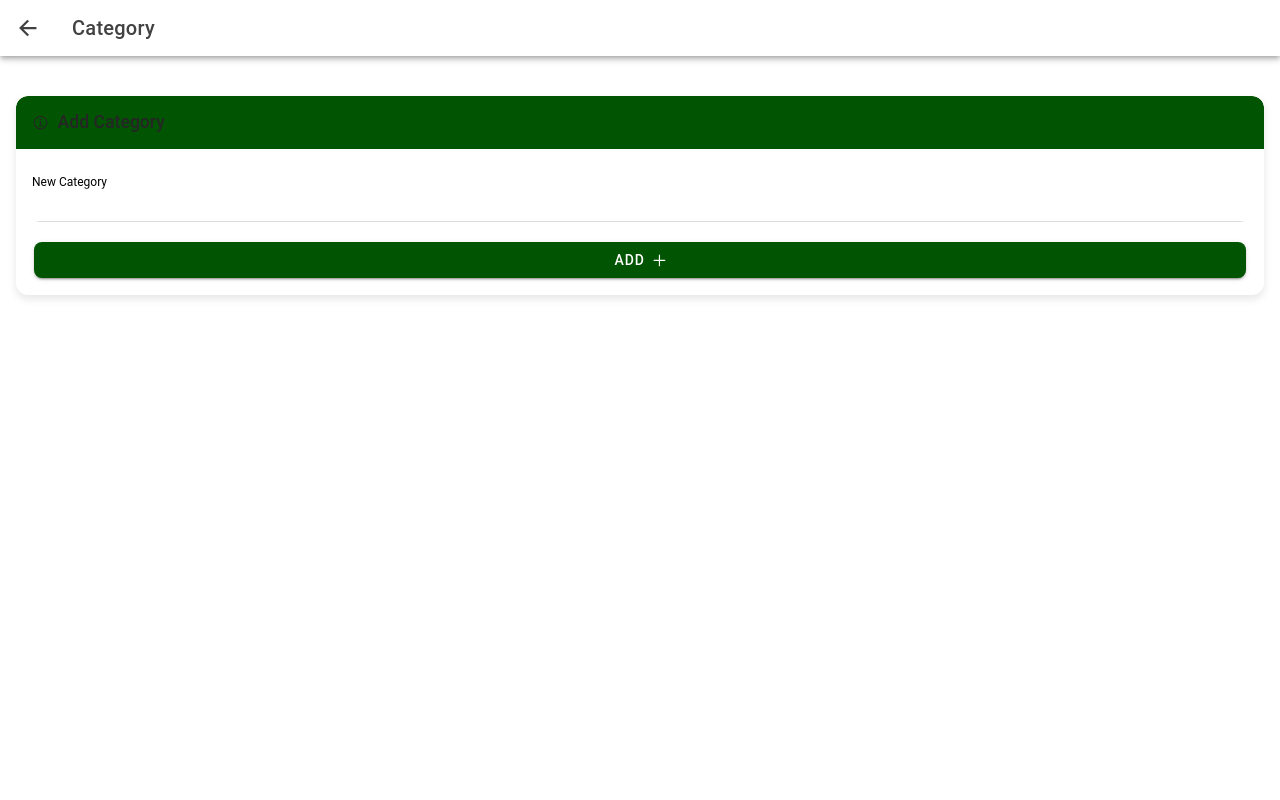
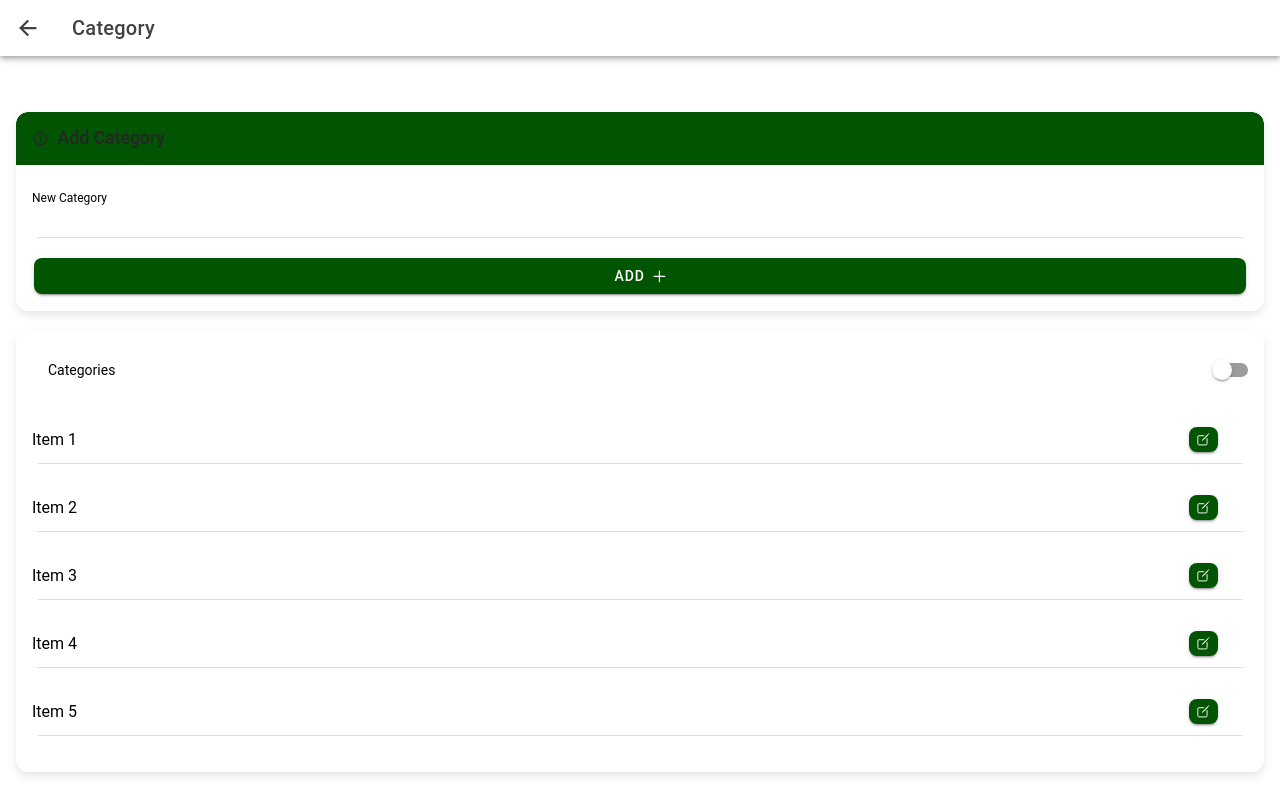
Before and after one commit to pinfinity1/ionic-menu, a React (Vite) app: page /category in a window 1280 px wide. Built offline with nearby package versions, Linux system fonts and the light colour scheme.

Commit message:
add / edit category page

```diff
--- a/src/App.tsx
+++ b/src/App.tsx
@@ -35,6 +35,8 @@ import Admin from "./pages/Admin";
 import Login from "./pages/Login";
 import Category from "./pages/Category";
 import Products from "./pages/Products";
+import EditCategory from "./pages/EditCategory";
+
 
 setupIonicReact();
 
@@ -53,8 +55,8 @@ const App: React.FC = () => {
                         <Route exact path="/category">
                             <Category/>
                         </Route>
-                        <Route exact path="/category/:id">
-                            {/*<EditCategory/>*/}
+                        <Route exact path="/edit-category">
+                            <EditCategory/>
                         </Route>
                         <Route exact path="/products">
                             <Products/>
--- a/src/pages/Category.css
+++ b/src/pages/Category.css
@@ -1,5 +1,5 @@
 ion-card {
-    margin: 16px;
+    margin: 0;
     border-radius: 12px;
     box-shadow: 0 4px 8px rgba(0, 0, 0, 0.1);
 }
@@ -17,10 +17,21 @@ ion-card-title {
     font-size: 1.1rem;
 }
 
-ion-button {
-    margin-top: 16px;
-}
-
 .cat-card {
     margin-top: 40px;
 }
+
+.category-list {
+    margin-top: 20px;
+    padding: 16px;
+    border-radius: 12px;
+    box-shadow: 0 4px 8px rgba(0, 0, 0, 0.1);
+}
+
+.category-list__header {
+    margin-bottom: 24px;
+}
+
+.edit-button {
+    padding-right: 12px;
+}
--- a/src/pages/Category.tsx
+++ b/src/pages/Category.tsx
@@ -1,4 +1,4 @@
-import React from "react";
+import React, {useState} from "react";
 import "./Category.css"
 import {
     IonBackButton,
@@ -13,26 +13,43 @@ import {
     IonIcon,
     IonInput,
     IonItem,
+    IonLabel,
+    IonList,
+    IonListHeader,
     IonPage,
+    IonReorder,
+    IonReorderGroup,
     IonTitle,
+    IonToggle,
     IonToolbar
 } from "@ionic/react";
-import {addOutline, informationCircleOutline} from "ionicons/icons";
+import {addOutline, createOutline, informationCircleOutline} from "ionicons/icons";
+import {useHistory} from "react-router";
 
 
 const Category: React.FC = () => {
+    const [isDisabled, setIsDisabled] = useState(true);
+    const [items, setItems] = useState(["Item 1", "Item 2", "Item 3", "Item 4", "Item 5"]);
+    const history = useHistory();
+
+    const toggleReorder = () => {
+        setIsDisabled((prev) => !prev);
+    };
+
+
+    const handleReorder = (event: CustomEvent) => {
+        const reorderedItems = event.detail.complete(items);
+        setItems(reorderedItems);
+        console.log(items)
+    };
+
+    const goToEditPage = (categoryName: string) => {
+        history.push("/edit-category", {categoryName});
+    };
 
 
     return (
         <IonPage>
-            {/*<IonHeader>*/}
-            {/*    <IonToolbar>*/}
-            {/*        <IonButtons slot="start">*/}
-            {/*            <IonBackButton></IonBackButton>*/}
-            {/*        </IonButtons>*/}
-            {/*        <IonTitle>Back Button</IonTitle>*/}
-            {/*    </IonToolbar>*/}
-            {/*</IonHeader>*/}
             <IonHeader>
                 <IonToolbar>
                     <IonButtons slot="start">
@@ -44,14 +61,14 @@ const Category: React.FC = () => {
                 </IonToolbar>
             </IonHeader>
 
-            <IonContent fullscreen>
+            <IonContent fullscreen className={"ion-padding"}>
                 <IonHeader collapse="condense">
                     <IonToolbar>
                         <IonTitle size="large">Category</IonTitle>
                     </IonToolbar>
                 </IonHeader>
 
-                <IonCard className="cat-card ion-margin-top">
+                <IonCard className="cat-card">
                     <IonCardHeader>
                         <IonCardTitle>
                             <IonIcon icon={informationCircleOutline}/>
@@ -73,6 +90,26 @@ const Category: React.FC = () => {
                         </IonButton>
                     </IonCardContent>
                 </IonCard>
+
+
+                <IonList className={"category-list"}>
+                    <IonListHeader className={"category-list__header"}>
+                        <IonLabel content={""}>Categories</IonLabel>
+                        <IonToggle checked={!isDisabled} onIonChange={toggleReorder}/>
+                    </IonListHeader>
+                    <IonReorderGroup disabled={isDisabled} onIonItemReorder={handleReorder}>
+                        {items.map((item, index) => (
+                            <IonItem className={"category-list__item custom-item"} key={item}>
+                                <IonLabel>{item}</IonLabel>
+                                <IonButton className={"edit-button"} onClick={() => goToEditPage(item)}>
+                                    <IonIcon slot="icon-only" icon={createOutline}></IonIcon>
+                                </IonButton>
+                                <IonReorder slot="end"/>
+                            </IonItem>
+                        ))}
+                    </IonReorderGroup>
+                </IonList>
+
             </IonContent>
         </IonPage>
     )
--- /dev/null
+++ b/src/pages/EditCategory.tsx
@@ -0,0 +1,44 @@
+// فایل: EditCategoryPage.tsx
+import React, {useEffect, useState} from "react";
+import {IonButton, IonContent, IonHeader, IonInput, IonPage, IonTitle, IonToolbar,} from "@ionic/react";
+import {useLocation} from "react-router-dom";
+
+const EditCategory: React.FC = () => {
+    const location = useLocation();
+    const [categoryName, setCategoryName] = useState("");
+
+    // دریافت داده‌های Category از route
+    useEffect(() => {
+        if (location.state) {
+            setCategoryName(location.state.params);
+        }
+    }, [location.state]);
+
+    // تابع برای ذخیره تغییرات
+    const saveChanges = () => {
+        console.log("Category updated:", categoryName);
+        // در اینجا می‌توانید تغییرات را ذخیره کنید (مثلاً با API)
+    };
+
+    return (
+        <IonPage>
+            <IonHeader>
+                <IonToolbar>
+                    <IonTitle>Edit Category</IonTitle>
+                </IonToolbar>
+            </IonHeader>
+            <IonContent>
+                <IonInput
+                    value={categoryName}
+                    onIonChange={(e) => setCategoryName(e.detail.value!)}
+                    placeholder="Category Name"
+                />
+                <IonButton expand="full" onClick={saveChanges}>
+                    Save Changes
+                </IonButton>
+            </IonContent>
+        </IonPage>
+    );
+};
+
+export default EditCategory;
--- a/src/pages/Login.css
+++ b/src/pages/Login.css
@@ -26,15 +26,6 @@
     margin-inline: 0;
 }
 
-ion-grid {
-    --ion-grid-width: 100%;
-    --ion-grid-width-xs: 100%;
-    --ion-grid-width-sm: 80%;
-    --ion-grid-width-md: 50%;
-    --ion-grid-width-lg: 480px;
-    --ion-grid-width-xl: 570px;
-}
-
 
 ion-item {
     --background: transparent;
```
Also changed, not shown: src/global.css (added, +34 -0 lines).
